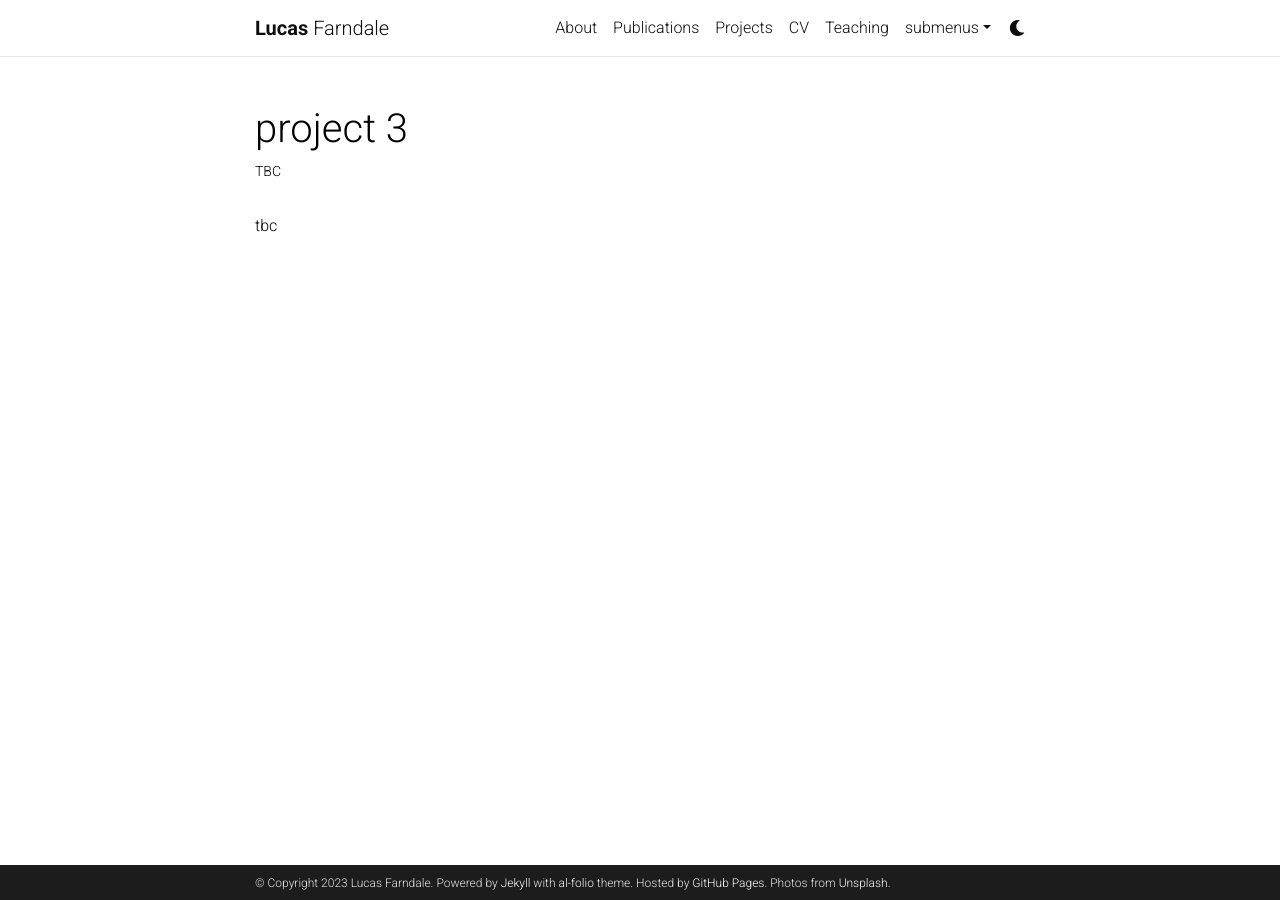
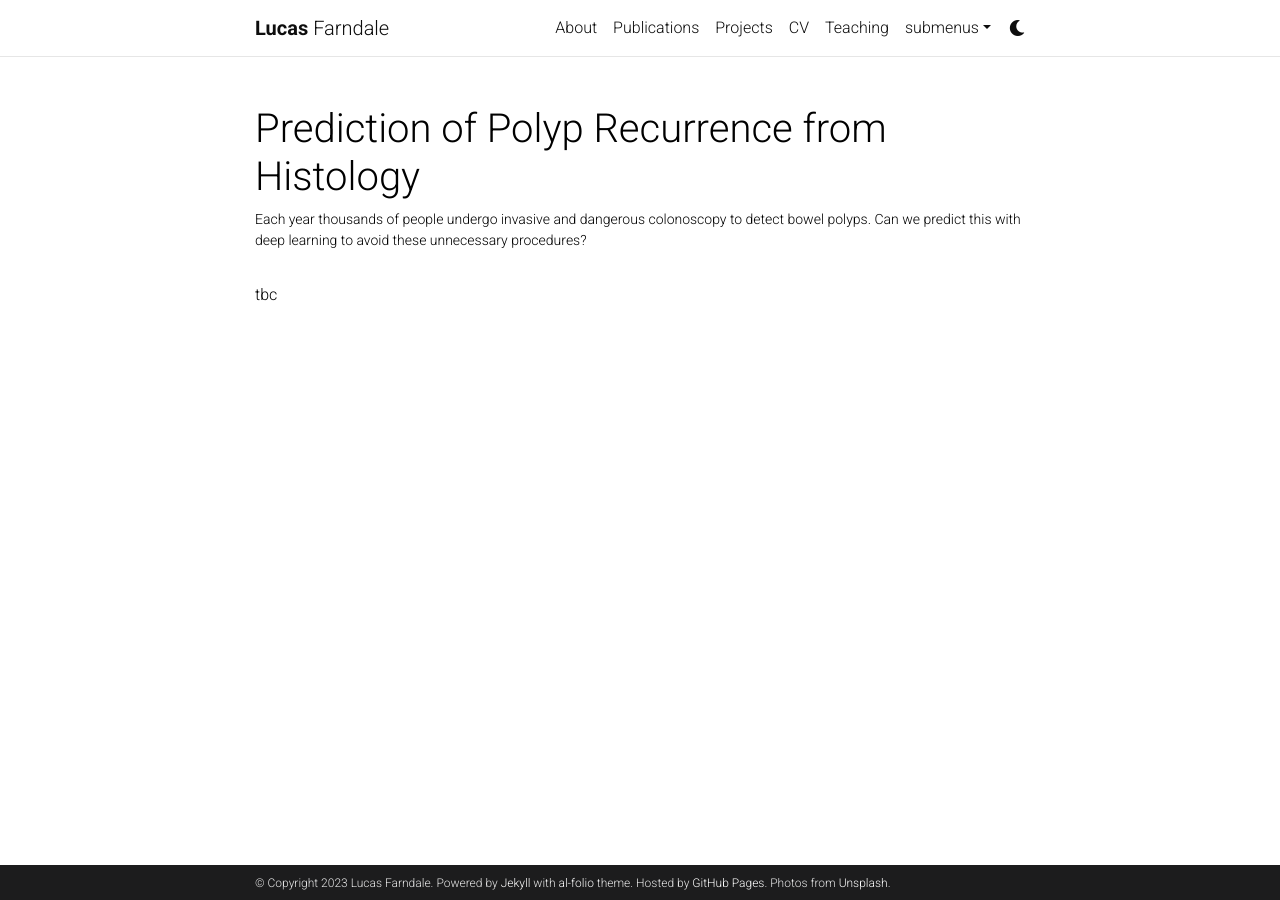
Before and after one commit to lucasfarndale/lucasfarndale.github.io, a Jekyll site: the page built from _projects/3_project.md, in a window 1280 px wide. Built offline with Jekyll 4.4.1, drawn with Linux system fonts in a browser that asks for light colours; comment, search, counter and statistics services are not loaded; a style sheet for code colours, icons or effects is not loaded.

Commit message:
Update 3_project.md

```diff
--- a/_projects/3_project.md
+++ b/_projects/3_project.md
@@ -1,8 +1,8 @@
 ---
 layout: page
-title: project 3
-description: TBC
-img: assets/img/7.jpg
+title: Prediction of Polyp Recurrence from Histology
+description: Each year thousands of people undergo invasive and dangerous colonoscopy to detect bowel polyps. Can we predict this with deep learning to avoid these unnecessary procedures?
+img: assets/img/polyps.jpg
 importance: 3
 category: Biology
 ---
```
